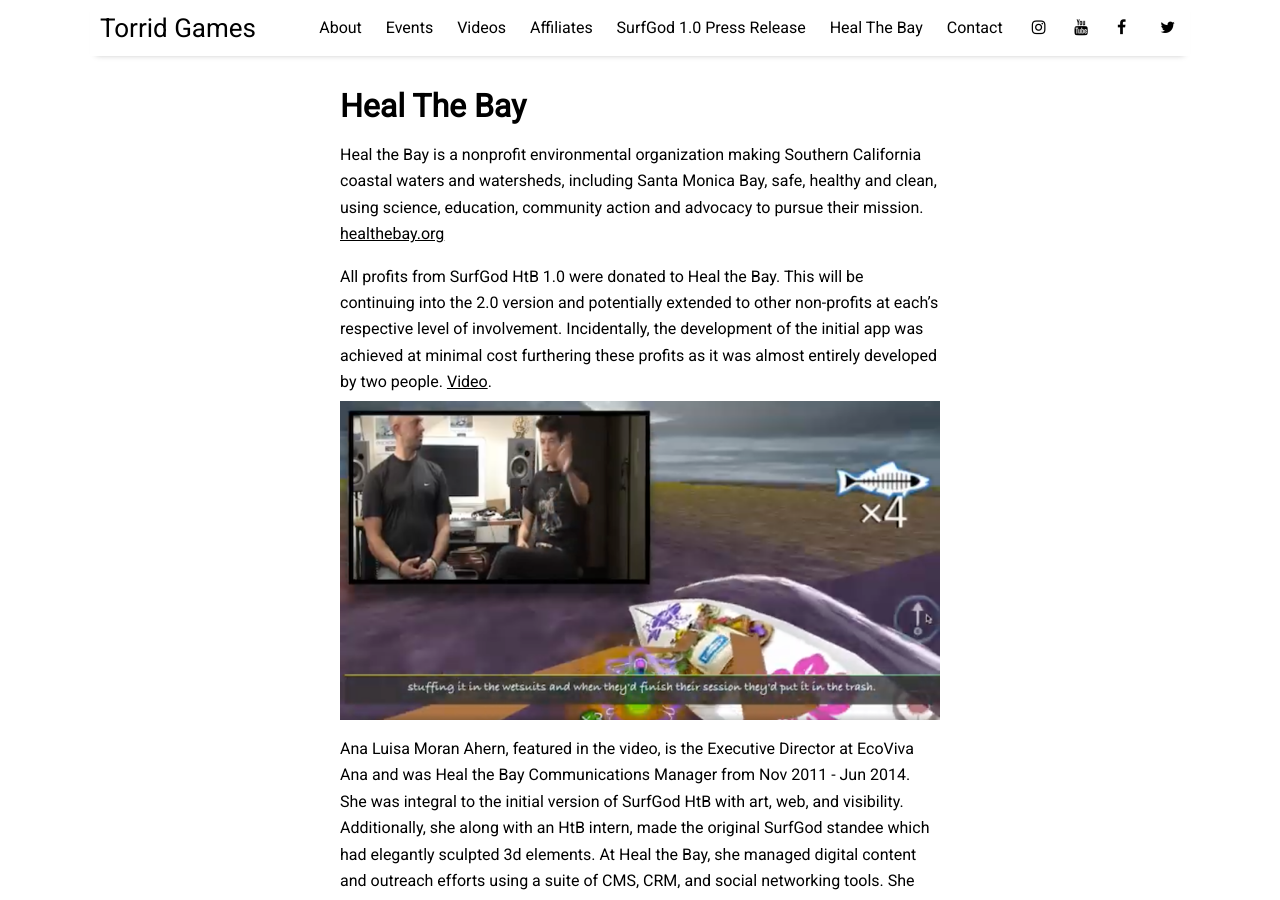
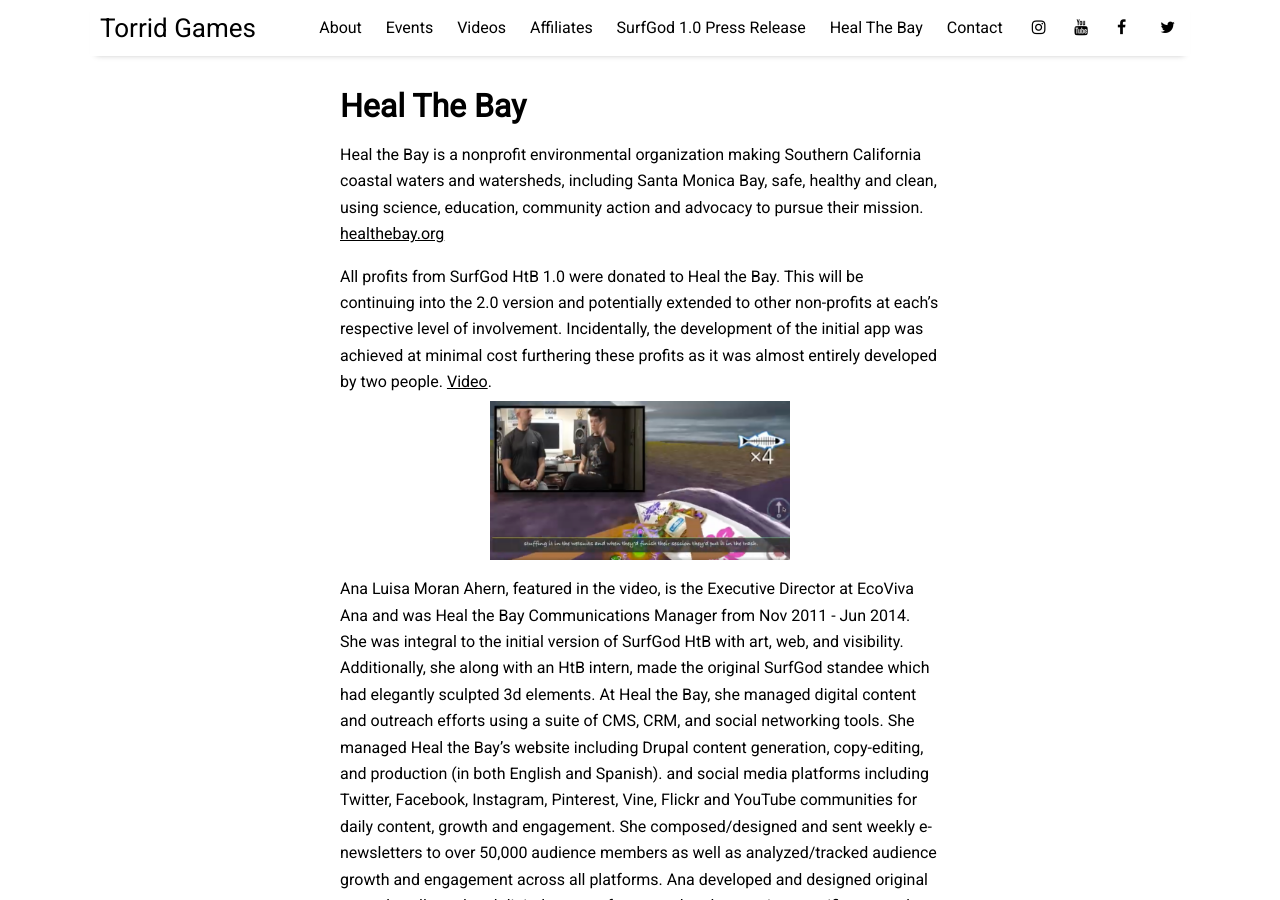
Before and after one commit to torridgames/torridgames.github.io, a Jekyll site: the page built from pages/healthebay.md, in a window 1280 px wide and 900 px high. Built offline with Jekyll 4.4.1, drawn with Linux system fonts in a browser that asks for light colours; nearby versions of some CDN libraries.

Commit message:
Update healthebay.md

```diff
--- a/pages/healthebay.md
+++ b/pages/healthebay.md
@@ -10,7 +10,7 @@
 
 All profits from SurfGod HtB 1.0 were donated to Heal the Bay.  This will be continuing into the 2.0 version and potentially extended to other non-profits at each's respective level of involvement. Incidentally, the development of the initial app was achieved at minimal cost furthering these profits as it was almost entirely developed by two people.
 [Video](https://youtu.be/DY-8u66-XJE).
-<img src="assets/img/SS_Ana_Matt_SG1.png"/>
+<img src="assets/img/SS_Ana_Matt_SG1.png" style="width: 50%; height: 333;">
 
 Ana Luisa Moran Ahern, featured in the video, is the Executive Director at EcoViva
 Ana and was Heal the Bay Communications Manager from Nov 2011 - Jun 2014.  She was integral to the initial version of SurfGod HtB with art, web, and visibility.  Additionally, she along with an HtB intern, made the original SurfGod standee which had elegantly sculpted 3d elements.  At Heal the Bay, she managed digital content and outreach efforts using a suite of CMS, CRM, and social networking tools. She managed Heal the Bay’s website including Drupal content generation, copy-editing, and production (in both English and Spanish). and social media platforms including Twitter, Facebook, Instagram, Pinterest, Vine, Flickr and YouTube communities for daily content, growth and engagement. She composed/designed and sent weekly e-newsletters to over 50,000 audience members as well as analyzed/tracked audience growth and engagement across all platforms. Ana developed and designed original artwork, collateral and digital content for general and campaign-specific outreach. She created original video and photography content. She trained and supervised interns and volunteers.
```
